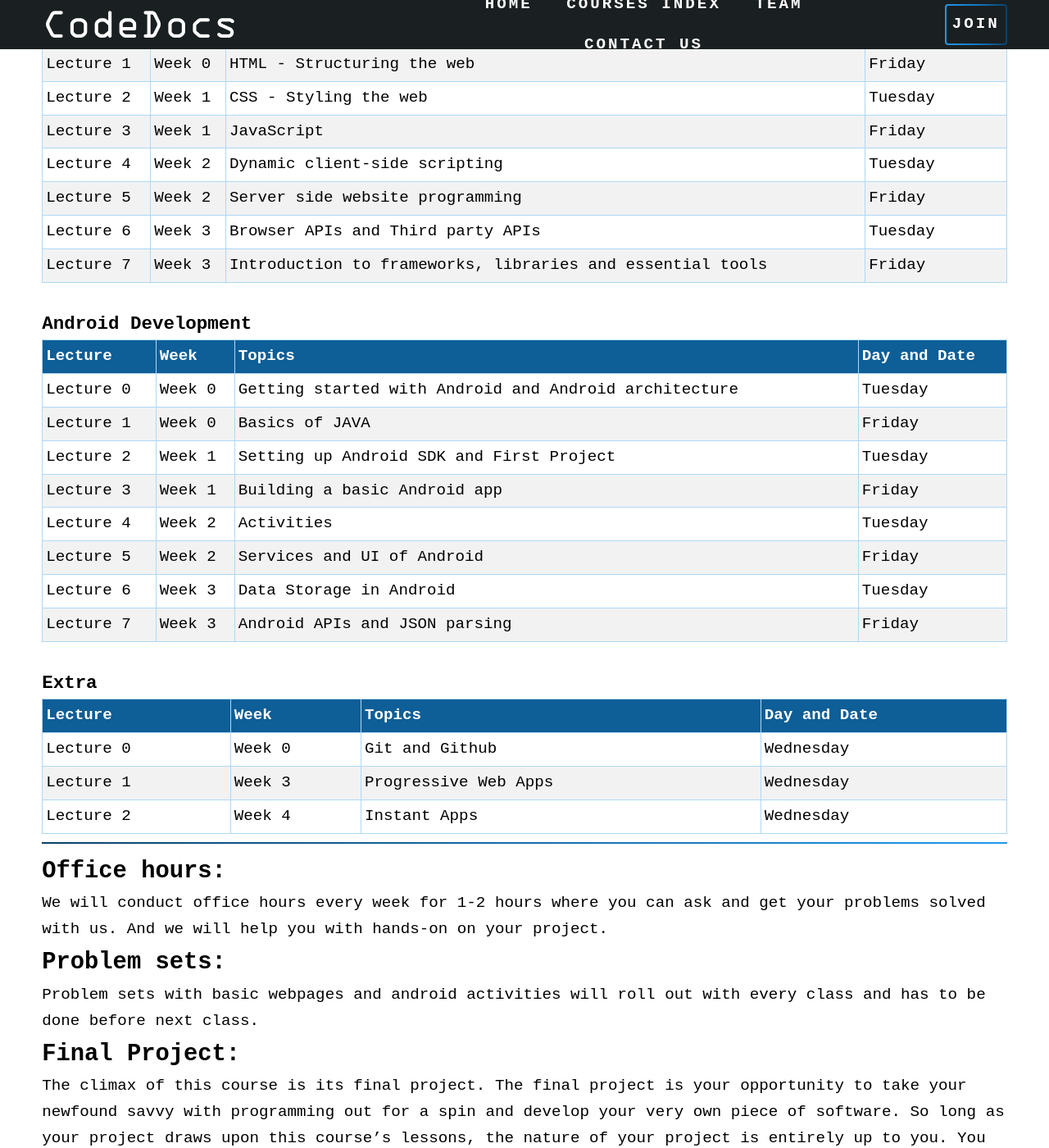
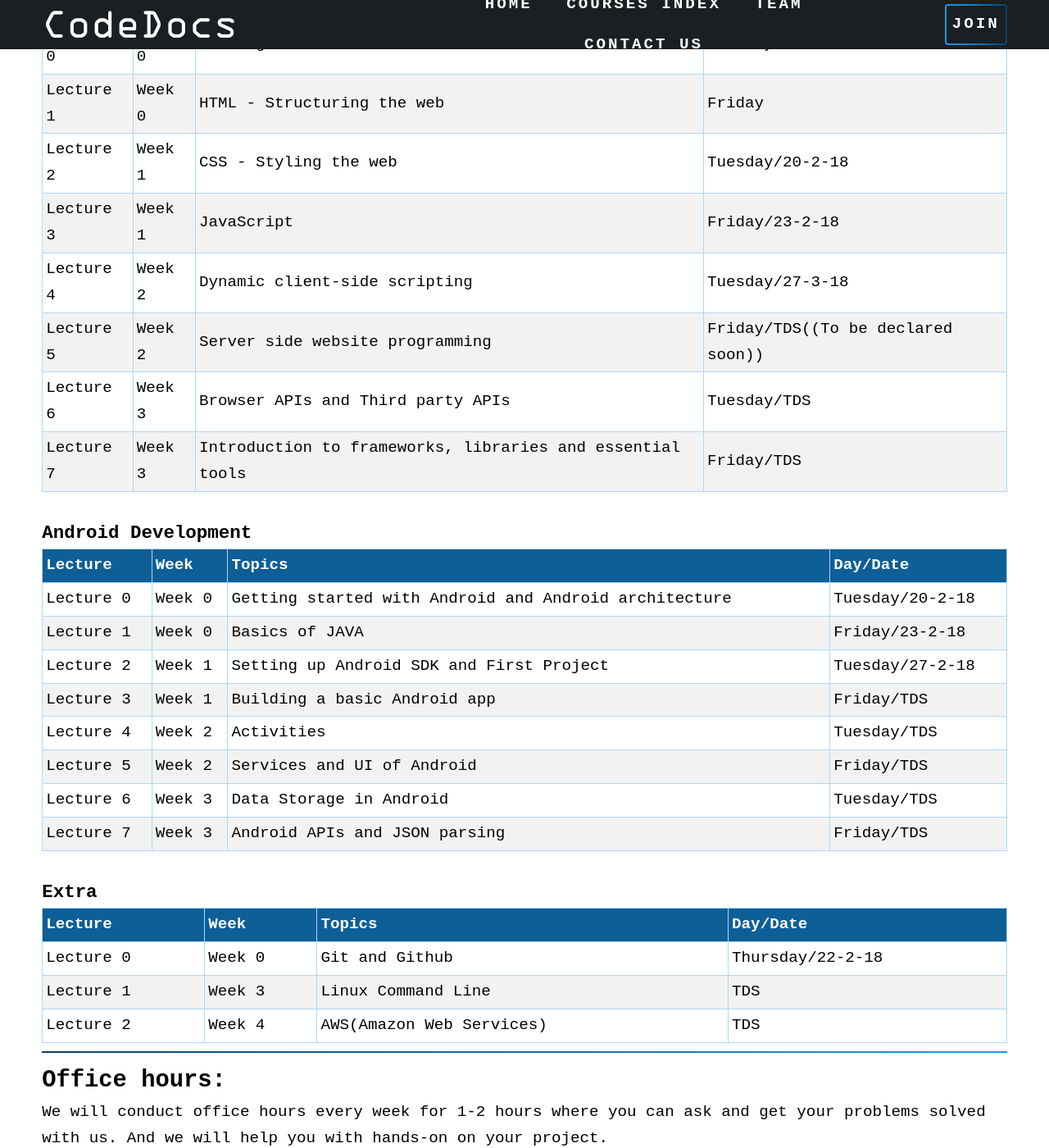
Before and after one commit to CodeDocsJECRC/codedocsjecrc.github.io, a Jekyll site: the page built from CD101/index.html, in a window 1280 px wide and 1400 px high, scrolled down 1747 px. Shown: the whole window at 82% size. Built offline with Jekyll 4.4.1, drawn with Linux system fonts in a browser that asks for light colours; nearby versions of some CDN libraries; some web fonts are replaced.

Commit message:
Update date of lectures

```diff
--- a/CD101/index.html
+++ b/CD101/index.html
@@ -85,7 +85,7 @@ id: CD101
           <th>Lecture </th>
           <th>Week </th>
           <th>Topics </th>
-          <th>Day and Date </th>
+          <th>Day/Date </th>
         </tr>
       </thead>
       <tbody>
@@ -105,37 +105,37 @@ id: CD101
           <td>Lecture 2</td>
           <td> Week 1 </td>
           <td>CSS - Styling the web</td>
-          <td>Tuesday </td>
+          <td>Tuesday/20-2-18</td>
         </tr>
         <tr>
           <td>Lecture 3</td>
           <td>Week 1</td>
           <td>JavaScript </td>
-          <td> Friday</td>
+          <td> Friday/23-2-18</td>
         </tr>
         <tr>
           <td>Lecture 4</td>
           <td> Week 2</td>
           <td>Dynamic client-side scripting</td>
-          <td>Tuesday</td>
+          <td>Tuesday/27-3-18</td>
         </tr>
         <tr>
           <td>Lecture 5</td>
           <td> Week 2</td>
           <td>Server side website programming </td>
-          <td>Friday </td>
+          <td>Friday/TDS((To be declared soon))</td>
         </tr>
         <tr>
           <td>Lecture 6</td>
           <td> Week 3</td>
           <td>Browser APIs and Third party APIs </td>
-          <td>Tuesday</td>
+          <td>Tuesday/TDS</td>
         </tr>
         <tr>
           <td>Lecture 7</td>
           <td> Week 3</td>
           <td>Introduction to frameworks, libraries and essential tools </td>
-          <td>Friday </td>
+          <td>Friday/TDS </td>
         </tr>
       </tbody>
     </table>
@@ -148,7 +148,7 @@ id: CD101
           <th> Lecture </th>
           <th> Week </th>
           <th> Topics </th>
-          <th> Day and Date </th>
+          <th> Day/Date </th>
         </tr>
       </thead>
 
@@ -157,49 +157,49 @@ id: CD101
           <td> Lecture 0 </td>
           <td>Week 0 </td>
           <td> Getting started with Android and Android architecture </td>
-          <td>Tuesday </td>
+          <td>Tuesday/20-2-18 </td>
         </tr>
         <tr>
           <td>Lecture 1</td>
           <td>Week 0</td>
           <td>Basics of JAVA</td>
-          <td>Friday</td>
+          <td>Friday/23-2-18</td>
         </tr>
         <tr>
           <td>Lecture 2</td>
           <td> Week 1 </td>
           <td>Setting up Android SDK and First Project</td>
-          <td>Tuesday </td>
+          <td>Tuesday/27-2-18</td>
         </tr>
         <tr>
           <td>Lecture 3</td>
           <td>Week 1</td>
           <td>Building a basic Android app </td>
-          <td> Friday</td>
+          <td> Friday/TDS</td>
         </tr>
         <tr>
           <td>Lecture 4</td>
           <td> Week 2</td>
           <td>Activities</td>
-          <td>Tuesday</td>
+          <td>Tuesday/TDS</td>
         </tr>
         <tr>
           <td>Lecture 5</td>
           <td> Week 2</td>
           <td>Services and UI of Android </td>
-          <td>Friday </td>
+          <td>Friday/TDS</td>
         </tr>
         <tr>
           <td>Lecture 6</td>
           <td> Week 3</td>
           <td>Data Storage in Android </td>
-          <td>Tuesday</td>
+          <td>Tuesday/TDS</td>
         </tr>
         <tr>
           <td>Lecture 7</td>
           <td> Week 3</td>
           <td> Android APIs and JSON parsing </td>
-          <td>Friday </td>
+          <td>Friday/TDS</td>
         </tr>
       </tbody>
     </table>
@@ -212,7 +212,7 @@ id: CD101
           <th> Lecture </th>
           <th> Week </th>
           <th> Topics </th>
-          <th> Day and Date </th>
+          <th> Day/Date </th>
         </tr>
       </thead>
 
@@ -221,19 +221,19 @@ id: CD101
           <td> Lecture 0 </td>
           <td>Week 0 </td>
           <td> Git and Github </td>
-          <td>Wednesday </td>
+          <td>Thursday/22-2-18 </td>
         </tr>
         <tr>
           <td>Lecture 1</td>
           <td> Week 3 </td>
-          <td>Progressive Web Apps </td>
-          <td> Wednesday</td>
+          <td>Linux Command Line </td>
+          <td> TDS</td>
         </tr>
         <tr>
           <td>Lecture 2</td>
           <td> Week 4</td>
-          <td> Instant Apps</td>
-          <td>Wednesday </td>
+          <td> AWS(Amazon Web Services)</td>
+          <td>TDS</td>
         </tr>
       </tbody>
     </table>
```
